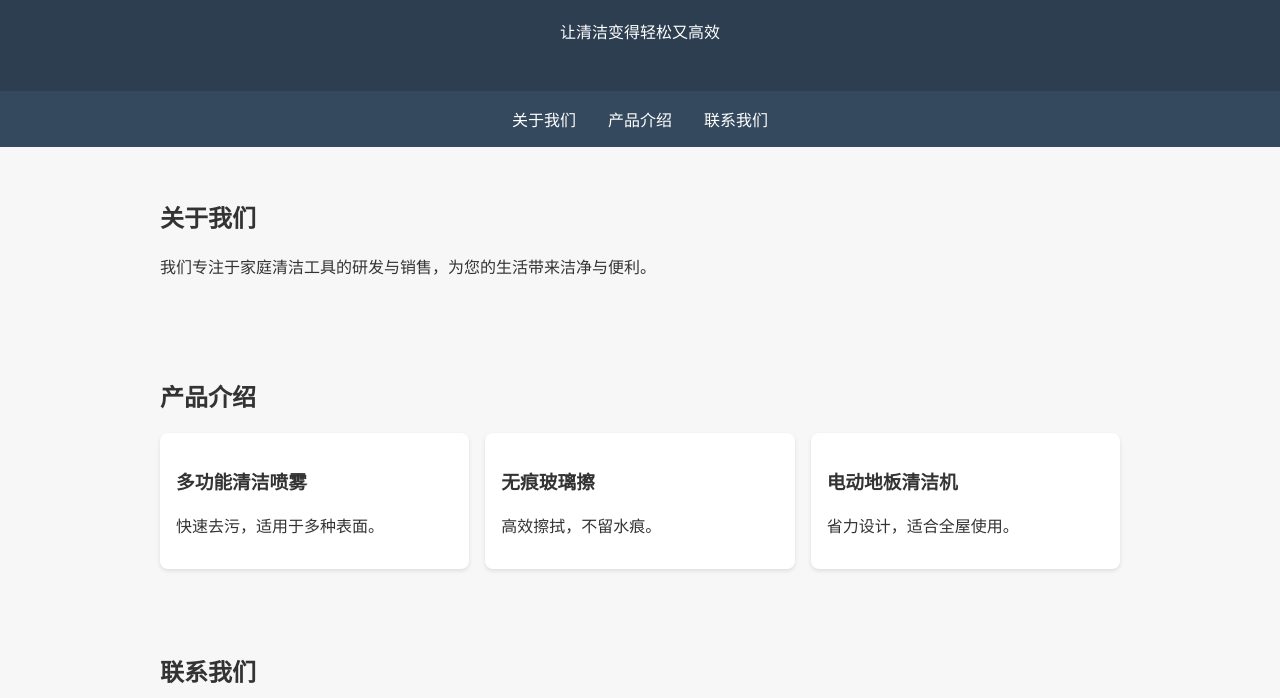
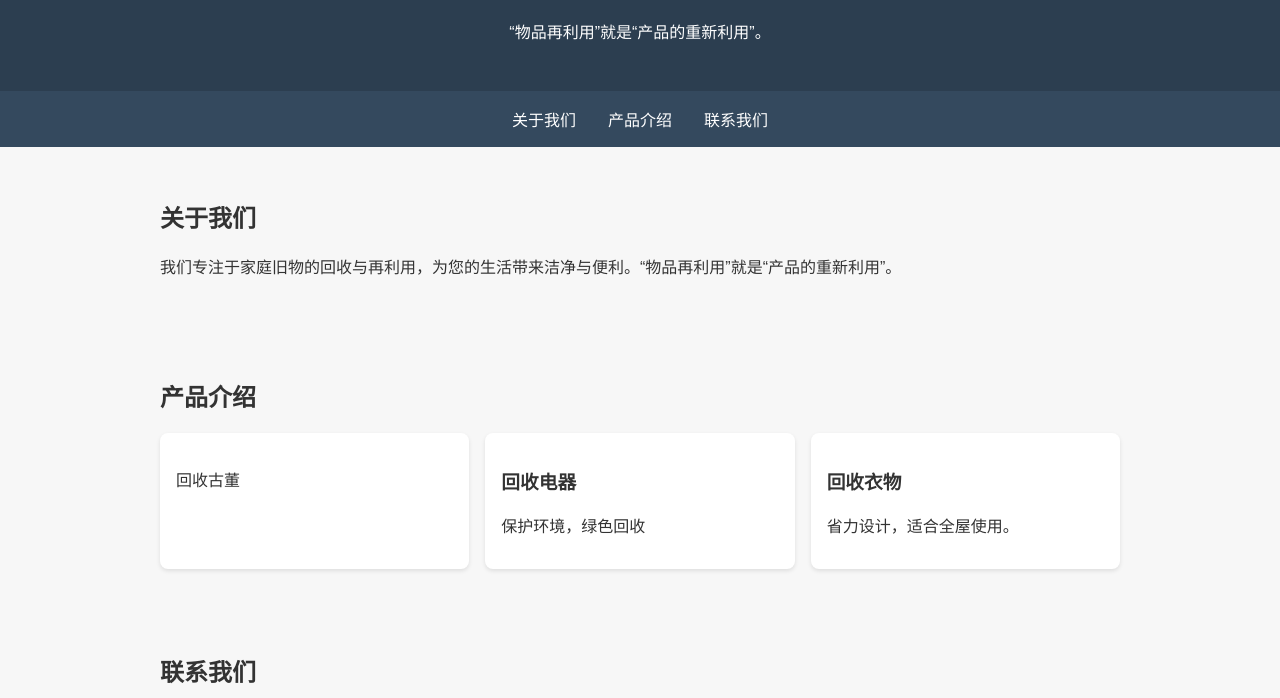
Before and after one commit to lvjing0819/your-cleaning-master, a plain HTML site: page index.html in a window 1280 px wide. Shown: the part 102-800 px from the top of the page. Drawn offline with Linux system fonts and the light colour scheme.

Commit message:
Update index.html

```diff
--- a/index.html
+++ b/index.html
@@ -4,7 +4,7 @@
 <head>
   <meta charset="UTF-8" />
   <meta name="viewport" content="width=device-width, initial-scale=1.0" />
-  <title>你的家庭清洁师</title>
+  <title>你的家庭清理师</title>
   <style>
     body {
       font-family: sans-serif;
@@ -59,7 +59,9 @@
 <body>
   <header>
     <h1>你的家庭清洁师</h1>
-    <p>让清洁变得轻松又高效</p>
+    <p>“物品再利用”就是“产品的重新利用”。
+
+</p>
   </header>
   <nav>
     <a href="#about">关于我们</a>
@@ -68,21 +70,23 @@
   </nav>
   <section id="about">
     <h2>关于我们</h2>
-    <p>我们专注于家庭清洁工具的研发与销售，为您的生活带来洁净与便利。</p>
+    <p>我们专注于家庭旧物的回收与再利用，为您的生活带来洁净与便利。“物品再利用”就是“产品的重新利用”。
+
+</p>
   </section>
   <section id="products">
     <h2>产品介绍</h2>
     <div class="products">
       <div class="product-card">
-        <h3>多功能清洁喷雾</h3>
-        <p>快速去污，适用于多种表面。</p>
+        <h3></h3>
+        <p>回收古董</p>
       </div>
       <div class="product-card">
-        <h3>无痕玻璃擦</h3>
-        <p>高效擦拭，不留水痕。</p>
+        <h3>回收电器</h3>
+        <p>保护环境，绿色回收</p>
       </div>
       <div class="product-card">
-        <h3>电动地板清洁机</h3>
+        <h3>回收衣物</h3>
         <p>省力设计，适合全屋使用。</p>
       </div>
     </div>
```
